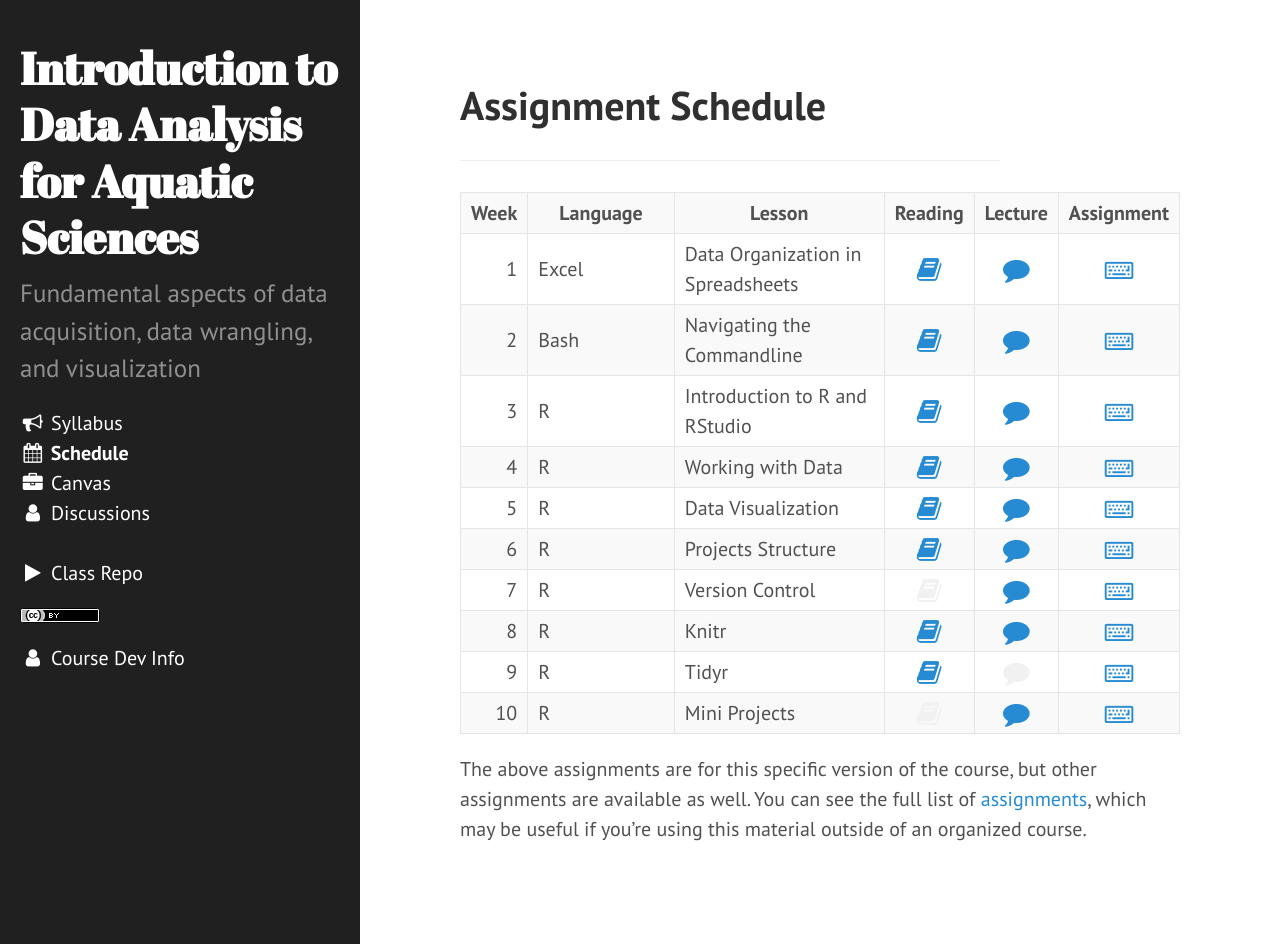
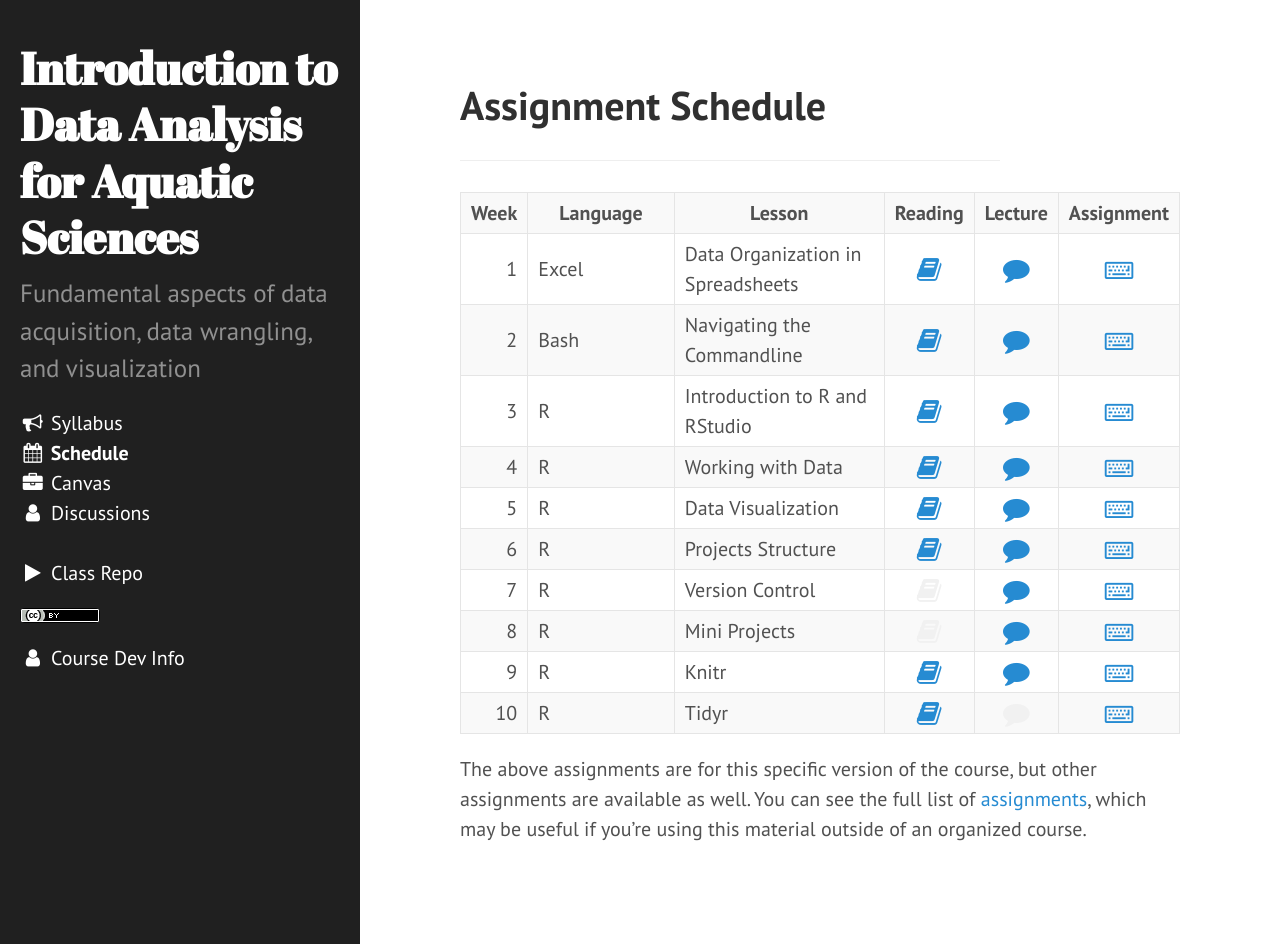
Before and after one commit to sr320/course-fish274-2021, a Jekyll site: the page built from schedule.md, in a window 1280 px wide and 944 px high. Built offline with Jekyll 4.4.1, drawn with Linux system fonts in a browser that asks for light colours; nearby versions of some CDN libraries.

```diff
--- a/schedule.md
+++ b/schedule.md
@@ -2,7 +2,7 @@
 layout: page
 title: Assignment Schedule
 assignments: ['Data Organization in Spreadsheets', 'Navigating the Commandline', 'Introduction to R and RStudio', 'Working with Data', 'Data Visualization',
-'Projects Structure', 'Version Control', 'Knitr', 'Tidyr', 'Mini Projects']
+'Projects Structure', 'Version Control', 'Mini Projects', 'Knitr', 'Tidyr']
 ---
 
 
```
